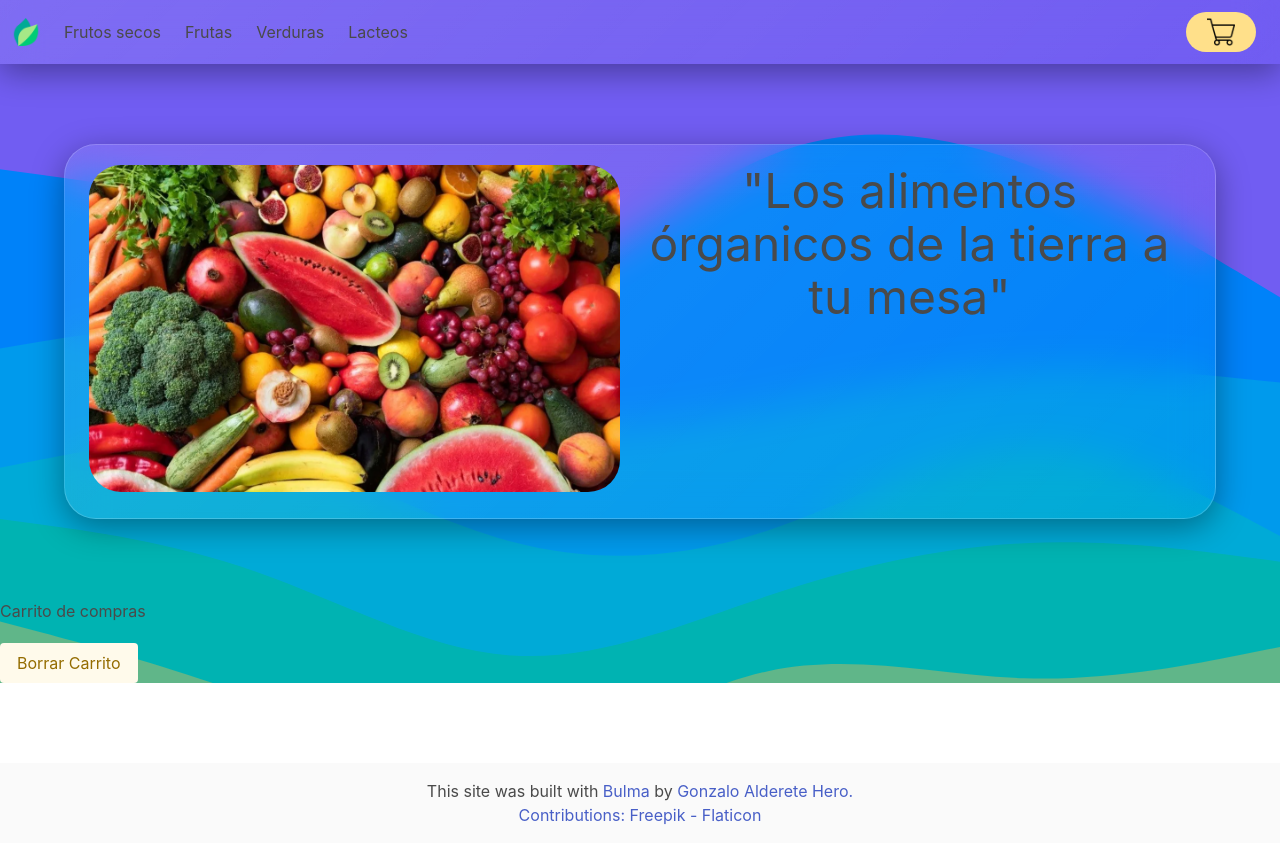
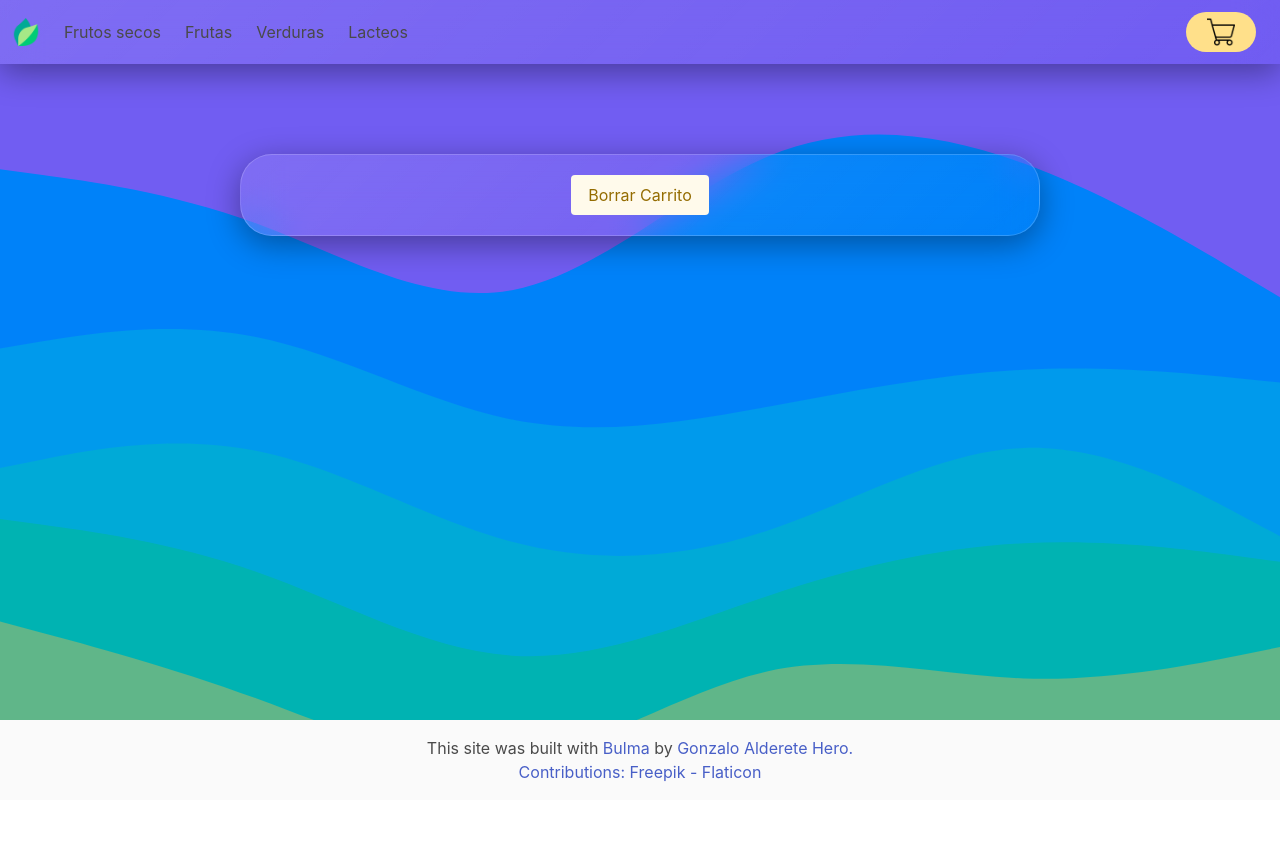
Before and after one commit to GAldereteHero/ProyCursoReact, a React (Create React App) app: page /cart in a window 1280 px wide. After the commit the page ends 800 px from the top, so only its background shows below. Built offline with nearby package versions, Linux system fonts and the light colour scheme.

Commit message:
Se modifican estilos del cart

```diff
--- a/src/App.css
+++ b/src/App.css
@@ -1,7 +1,13 @@
-body{
-  /* height: 100vh; */
+html {
+  min-height: 100%;
+  position: relative;
   background-image: url('../public/stacked-waves-haikei.svg');
   background-size: cover;
+}
+
+body{
+  margin: 0;
+  margin-bottom: 40px;
 }
 
 header {
@@ -12,7 +18,7 @@ header {
 
 footer{
   position: absolute;
-  /* bottom: 0; */
+  bottom: 0;
   width: 100%;
 }
 
@@ -35,6 +41,15 @@ footer{
  width: 100vh;
 }
 
+.container-cart{
+ display: flex;
+ flex-direction: column;
+ justify-content: space-evenly;
+ align-items: center;
+ width: 800px;
+ margin: 10px auto;
+}
+
 .card{
   width: 300px;
   height: 350px;
--- a/src/App.js
+++ b/src/App.js
@@ -5,7 +5,6 @@ import { BrowserRouter as Router, Routes, Route } from "react-router-dom";
 import CartProvider from "./Context/CartContext";
 
 import { NavBar } from "./components/Navbar/Navbar.js";
-import { MainTitle } from "./components/MainTitle/MainTitle";
 import { ItemListContainer } from "./components/Containers/ItemListContainer/ItemListContainer.js";
 import { SpacerBlock } from "./components/Containers/SpacerBlock/SpacerBlock.js";
 import { Footer } from "./components/Footer/Footer.js";
@@ -13,14 +12,13 @@ import { ItemDetailContainer } from "./components/Containers/ItemDetailContainer
 import { CartContainer } from "./components/Containers/CartContainer/CartContainer";
 
 function App() {
-  const msj = "Los alimentos órganicos de la tierra a tu mesa";
   return (
     <div className="App">
       <Router>
         <CartProvider>
           <NavBar />
           <SpacerBlock props={5} /> {/*Props: Specify the space in rem*/}
-          <MainTitle greeting={msj} />
+          {/* <MainTitle greeting={msj} /> */}
           <SpacerBlock props={5} /> {/*Props: Specify the space in rem*/}
           <Routes>
             <Route path="/" element={<ItemListContainer />} />
--- a/src/components/CartItem/CartItem.js
+++ b/src/components/CartItem/CartItem.js
@@ -1,12 +1,22 @@
 import React from 'react'
+import "./style.css";
 
 export const CartItem = ({Item, deleteProduct}) => {
   return (
     <div>
-        <p>{Item.item.product} Cantidad: {Item.count}</p>
+      <div className='container-item'>
+        <p className="title">
+          {Item.item.product} Cantidad: {Item.count}
+        </p>
         <div className="container-button-add">
-            <button className='button is-warning is-light' onClick={() => deleteProduct(Item)}>Eliminar Item</button>
+          <button
+            className="button is-warning is-light"
+            onClick={() => deleteProduct(Item)}
+          >
+            Eliminar Item
+          </button>
+        </div>
       </div>
     </div>
-  )
+  );
 }
--- /dev/null
+++ b/src/components/CartItem/style.css
@@ -0,0 +1,12 @@
+.container-item {
+    width: 500px;
+    display: flex;
+    margin: 10px;
+    flex-direction: row;
+    align-items: center;
+}
+
+.title {
+    size: 16px;
+    margin-bottom: 0px;
+}
--- a/src/components/Containers/CartContainer/CartContainer.js
+++ b/src/components/Containers/CartContainer/CartContainer.js
@@ -9,15 +9,28 @@ export const CartContainer = () => {
 
   return (
     <>
-      <p>Carrito de compras</p>
-      <div>
-        {cart.map((producto,index) => {
-              return <CartItem key={index} Item={producto} deleteProduct={deleteProduct}/>;
-
-      })}
-      <div className="container-button-add">
-            <button className='button is-warning is-light' onClick={() => clearCart()} >Borrar Carrito</button>
-      </div>
+      <div className="container">
+        <div className="container-cart glass-effect border">
+          <div>
+            {cart.map((producto, index) => {
+              return (
+                <CartItem
+                  key={index}
+                  Item={producto}
+                  deleteProduct={deleteProduct}
+                />
+              );
+            })}
+            <div className="container-button-add">
+              <button
+                className="button is-warning is-light"
+                onClick={() => clearCart()}
+              >
+                Borrar Carrito
+              </button>
+            </div>
+          </div>
+        </div>
       </div>
     </>
   );
--- a/src/components/Containers/ItemListContainer/ItemListContainer.js
+++ b/src/components/Containers/ItemListContainer/ItemListContainer.js
@@ -5,8 +5,10 @@ import { useParams } from "react-router-dom";
 import { products } from "../../../assets/products.js";
 import { customFetch } from "../../../assets/customFetch.js";
 import { ItemList } from "../../ItemList/ItemList.jsx";
+import { MainTitle } from "../../MainTitle/MainTitle";
 
 export const ItemListContainer = () => {
+  const msj = "Los alimentos órganicos de la tierra a tu mesa";
   const [listProduct, setListProducts] = useState([]);
   const [loading, setLoading] = useState(true);
   const {nameCategory} = useParams();
@@ -20,6 +22,7 @@ export const ItemListContainer = () => {
 
   return (
     <>
+      <MainTitle greeting={msj} />
       <div className="container">
         {loading ? (<progress className="progress is-large is-info" max="100">60%</progress>
         ) : (<ItemList listProduct={listProduct} />)}
```
